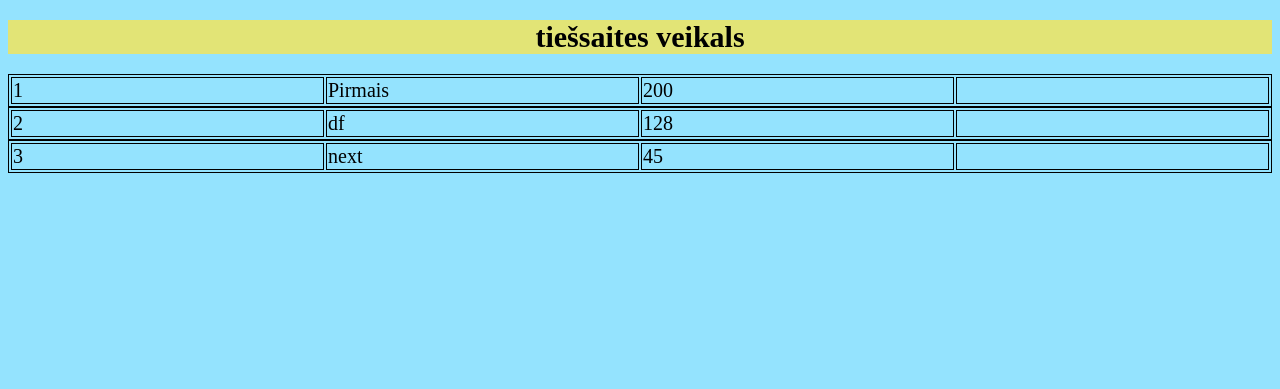
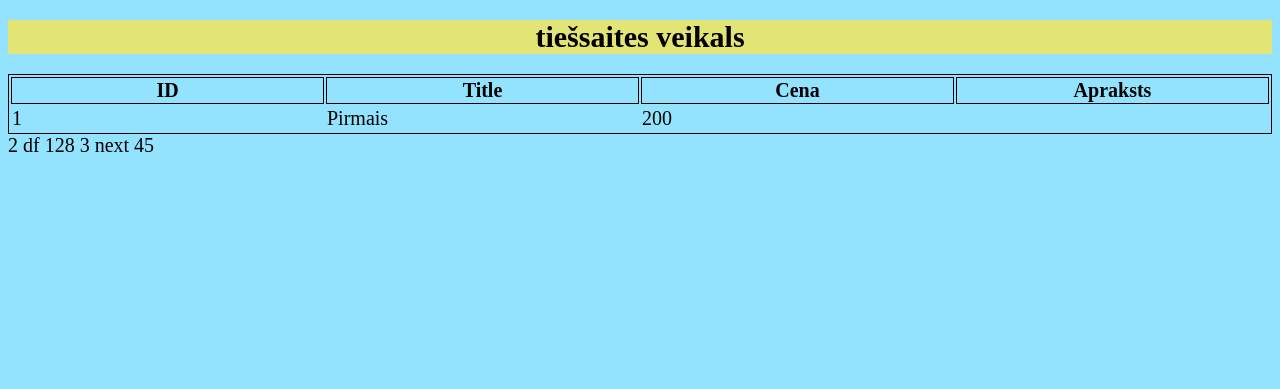
Before and after one commit to AleksandrZelukin/veikals, a Flask app: page / in a window 1280 px wide. Shown: the part 31-420 px from the top of the page. Run offline with Flask 2, Linux system fonts and the light colour scheme; data comes from the database, SQL or seed files in the repository; both versions use the stored data as it was after the commit.

Commit message:
Update apps

```diff
--- a/static/styles.css
+++ b/static/styles.css
@@ -11,7 +11,7 @@ body {
     font-size: 20px;
     color: rgb(0, 0, 10);
   }
-  table, tr, td {
+  table, tr, th{
     border: 1px solid black;
   }
 
--- a/templates/index.html
+++ b/templates/index.html
@@ -7,17 +7,25 @@
 {%block body%}
 <title>tiešsaites veikals</title>
 <div>
-    {% for i in data  %}
-<div>
+
+
     <table style="width:100%">
         <tr>
+            <th>ID</th>
+            <th>Title</th>
+            <th>Cena</th>
+            <th>Apraksts</th>
+        </tr>
+        {% for i in data  %}
+        <tr>
+
           <td style="width: 25%">{{i.id}}</td>
           <td style="width: 25%">{{i.title}}</td>
           <td style="width: 25%">{{i.price}}</td>
           <td style="width: 25%">{{text}}</td>
         </tr>
     </table>
-</div>
+
     {% endfor %}
 </div>
 
```
Also changed, not shown: shop.db.
